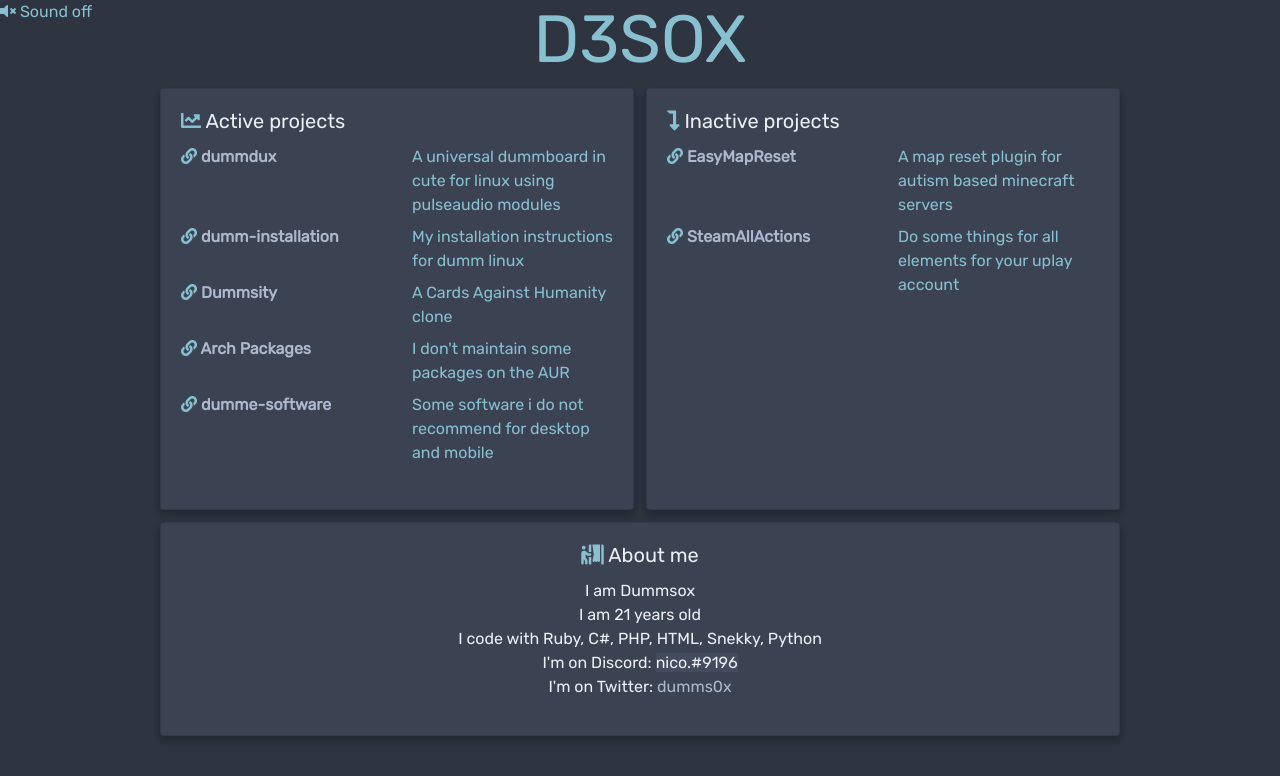
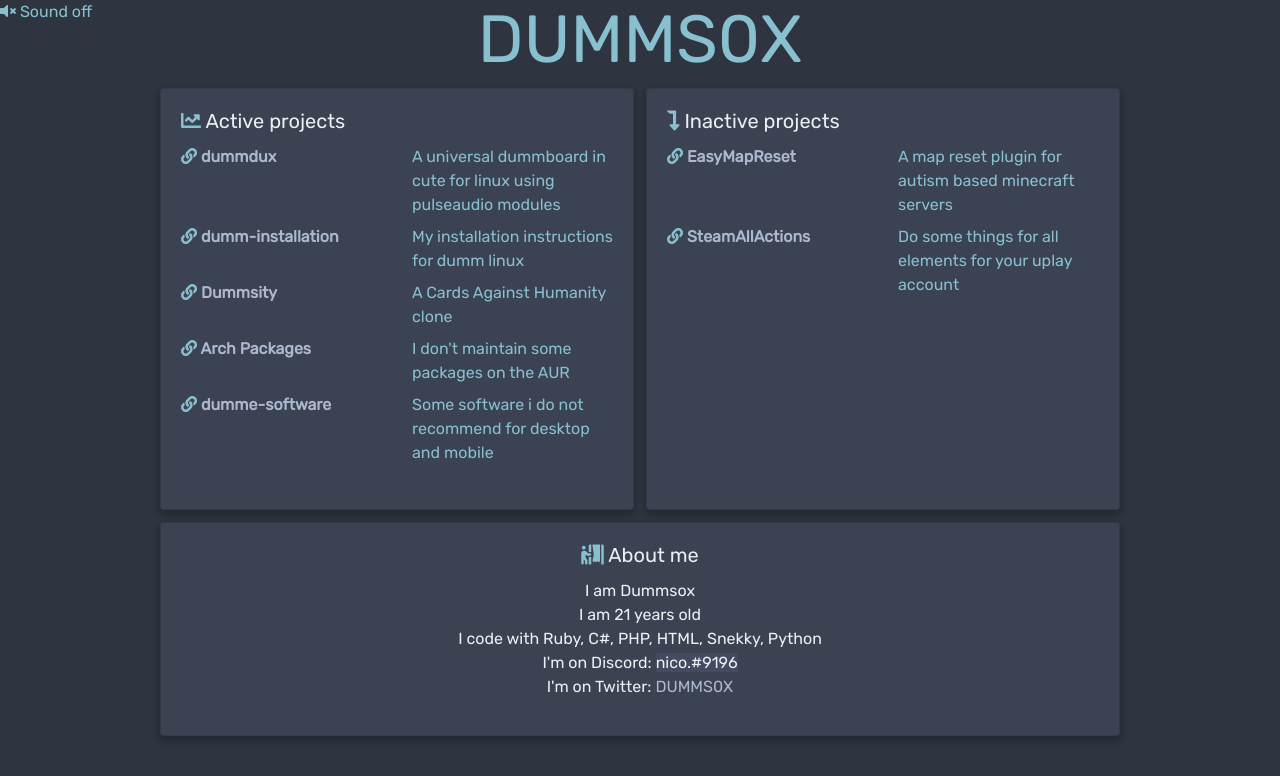
Before and after one commit to dummsox/dummsox.github.io, a plain HTML site: page index.html in a window 1280 px wide. Drawn offline with nearby package versions, Linux system fonts and the light colour scheme; some packages are replaced by stand-ins of ours; a script that the page names is missing.

Commit message:
Update index.html

```diff
--- a/index.html
+++ b/index.html
@@ -4,7 +4,7 @@
     <head>
         <meta charset='utf-8'>
         <meta content='IE=edge' http-equiv='X-UA-Compatible'>
-        <title>D3SOX</title>
+        <title>DUMMS0X</title>
         <meta content='width=device-width, initial-scale=1' name='viewport'>
 
         <!-- Styles -->
@@ -27,7 +27,7 @@
 
         <div class="container-fluid">
             <div class="row justify-content-center">
-                <h1 class="title">D3SOX</h1>
+                <h1 class="title">DUMMS0X</h1>
             </div>
             <div class="row justify-content-center">
                 <div class="card-grid">
@@ -82,7 +82,7 @@
                                 <li>I am 21 years old</li>
                                 <li>I code with Ruby, C#, PHP, HTML, Snekky, Python</li>
                                 <li>I'm on Discord: <span class="copy" data-clipboard-text="nico.#9196" title="Click to copy">nico.#9196</span></li>
-                                <li>I'm on Twitter: <a href="https://twitter.com/dumms0x" target="_blank">dumms0x</a></li>
+                                <li>I'm on Twitter: <a href="https://twitter.com/dumms0x" target="_blank">DUMMS0X</a></li>
                             </ul>
                         </div>
                     </div>
```
